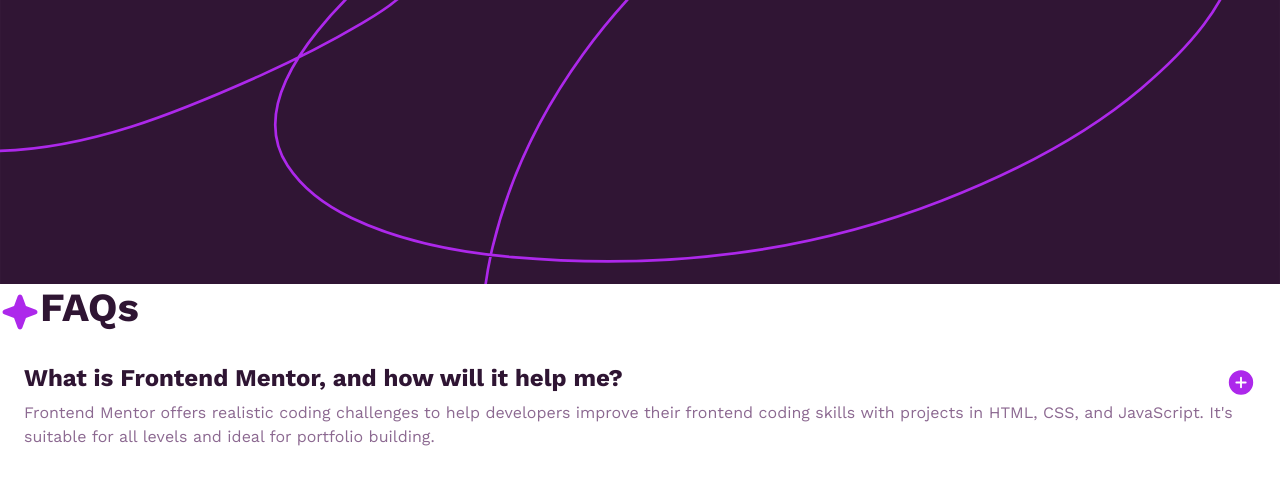
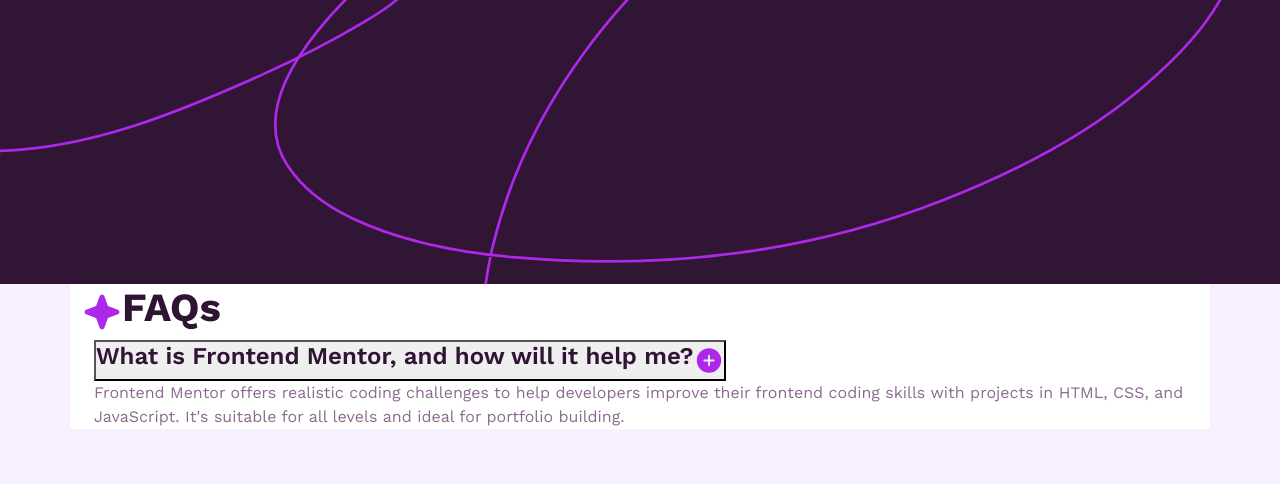
Before and after one commit to MartaR-Dev/faq-accordion-react, a React (Create React App) app in the folder faq-accordion-main/faq-accordion-react/: page / in a window 1280 px wide. Shown: the top 484 px of the page. Built offline with nearby package versions, Linux system fonts and the light colour scheme.

Commit message:
Start building the basis

```diff
--- a/faq-accordion-main/faq-accordion-react/src/App.css
+++ b/faq-accordion-main/faq-accordion-react/src/App.css
@@ -1,4 +1,4 @@
-/* VARIABLES */
+/* COLOR VARIABLES */
 :root {
   --white: hsl(0, 0%, 100%);
   --light-pink: hsl(275, 100%, 97%);
@@ -6,18 +6,18 @@
   --dark-purple: hsl(292, 42%, 14%);
 }
 
-.App {
-    text-align: center;
-    background-color: var(--light-pink);
+* {
+  margin: 0;
+  padding: 0;
 }
 
-:is(h1, h2, h3, h4, h5, h6),
-.question {
-    color: var(--dark-purple);
+.App {
+  background-color: var(--light-pink);
+  min-height: 100vh;
 }
 
-#card-title {
-    font-weight: 700;
+:is(h1, h2, h3, h4, h5, h6) {
+  color: var(--dark-purple);
 }
 
 .card-base {
--- a/faq-accordion-main/faq-accordion-react/src/App.tsx
+++ b/faq-accordion-main/faq-accordion-react/src/App.tsx
@@ -2,20 +2,17 @@
 import "./App.css";
 import { FAQCard } from "./FAQCard";
 
-function App() {
+export const App = () => {
   return (
     <div className="App">
-      <section className="background-img">
-        <img
-          src={background}
-          className="img-fluid"
-          alt="purple background with swirly lines"
-        />
-      </section>
-
+      <img
+        src={background}
+        className="img-fluid"
+        alt="purple background with swirly lines"
+      />
       <FAQCard />
     </div>
   );
-}
+};
 
 export default App;
--- a/faq-accordion-main/faq-accordion-react/src/FAQCard.tsx
+++ b/faq-accordion-main/faq-accordion-react/src/FAQCard.tsx
@@ -3,10 +3,12 @@
 
 export const FAQCard = () => {
   return (
-        <div className="card-base">
+    <div className="container card-base">
       <div className="d-flex flex-row">
         <img src={starIcon} alt="Star icon" />
-                <h1 id="card-title">FAQs</h1>
+        <h1 id="card-title" className="fw-bold">
+          FAQs
+        </h1>
       </div>
       <FAQQuestion />
     </div>
--- a/faq-accordion-main/faq-accordion-react/src/FAQQuestion.tsx
+++ b/faq-accordion-main/faq-accordion-react/src/FAQQuestion.tsx
@@ -2,18 +2,20 @@
 
 export const FAQQuestion = () => {
   return (
-        <div className="p-4">
+    <div className="container">
+      <button type="button" onClick={() => alert("Clicked!")}>
         <div className="d-flex flex-row justify-content-between">
-                <h4 className="question fw-bold">
+          <h4 className="question fw-semibold">
             What is Frontend Mentor, and how will it help me?
           </h4>
           <img src={plusIcon} alt="Question plus icon" />
         </div>
+      </button>
       <p className="answer text-start">
-                Frontend Mentor offers realistic coding challenges to help
-                developers improve their frontend coding skills with projects in
-                HTML, CSS, and JavaScript. It's suitable for all levels and
-                ideal for portfolio building.
+        Frontend Mentor offers realistic coding challenges to help developers
+        improve their frontend coding skills with projects in HTML, CSS, and
+        JavaScript. It's suitable for all levels and ideal for portfolio
+        building.
       </p>
     </div>
   );
```
Lines whose indentation alone changed are shown as unchanged.
